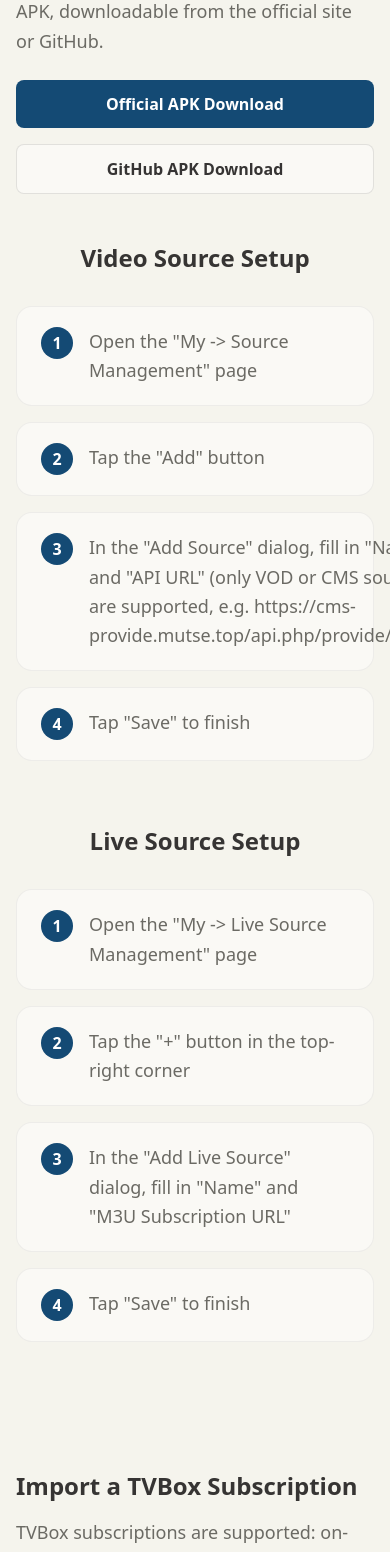
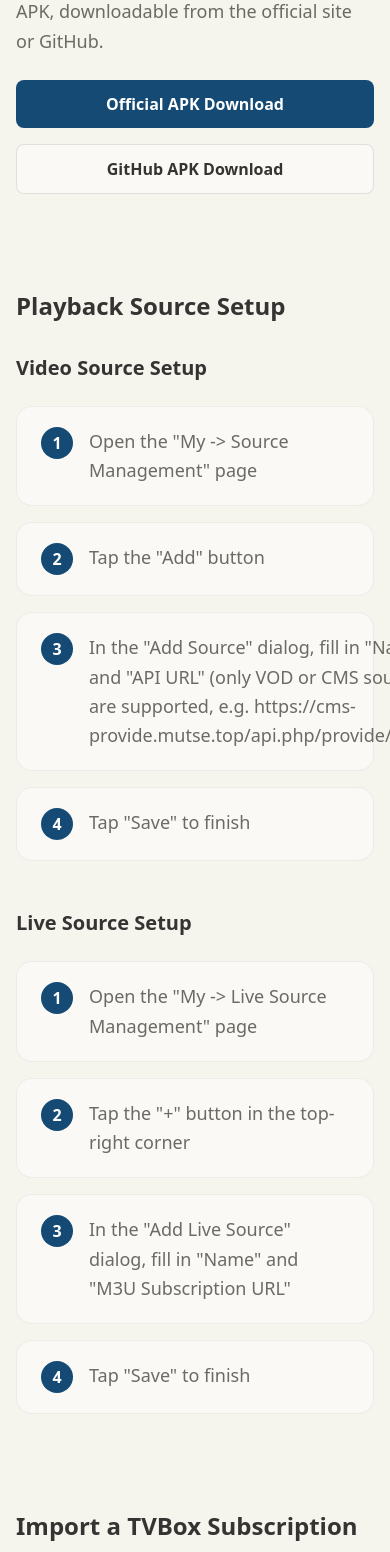
Before and after one commit to mutse/chitv-app-web, a React (Vite) app: page /android/help in a window 390 px wide. Shown: the part 432-1984 px from the top of the page. Built offline with nearby package versions, Linux system fonts and the light colour scheme.

Commit message:
安卓帮助页：播放源设置一级标题，下含视频源与直播源二级标题

```diff
--- a/src/locale/en.ts
+++ b/src/locale/en.ts
@@ -262,6 +262,7 @@ export const en: Record<string, string> = {
   'help.apple.pro.content': 'The free version can save 1 source; ChiTV Pro offers unlimited sources with monthly auto-renewal, yearly auto-renewal, or a one-time lifetime purchase, all with the same source rights. After switching devices, use “Restore Purchases” in the app to recover valid rights for the same Apple account.',
   'help.android.download.title': 'Download & Install',
   'help.android.download.content': 'The Android version is available as an APK, downloadable from the official site or GitHub.',
+  'help.android.sources.title': 'Playback Source Setup',
   'help.android.tvbox.title': 'Import a TVBox Subscription',
   'help.android.tvbox.content': 'TVBox subscriptions are supported: on-demand imports only type=1 CMS sources, live imports only type=0 M3U sources; syncing merges new sources without deleting existing ones.',
   'help.android.update.title': 'In-App Updates',
--- a/src/locale/fr.ts
+++ b/src/locale/fr.ts
@@ -262,6 +262,7 @@ export const fr: Record<string, string> = {
   'help.apple.pro.content': 'La version gratuite peut enregistrer 1 source ; ChiTV Pro offre des sources illimitées avec un abonnement mensuel à renouvellement automatique, un abonnement annuel à renouvellement automatique ou un achat unique à vie, tous avec les mêmes droits sur les sources. Après un changement d’appareil, utilisez « Restaurer les achats » dans l’application pour récupérer les droits valides du même compte Apple.',
   'help.android.download.title': 'Téléchargement et installation',
   'help.android.download.content': 'La version Android est disponible en APK, téléchargeable depuis le site officiel ou GitHub.',
+  'help.android.sources.title': 'Configuration des sources de lecture',
   'help.android.tvbox.title': 'Importer un abonnement TVBox',
   'help.android.tvbox.content': 'Les abonnements TVBox sont pris en charge : la vidéo à la demande n’importe que les sources CMS de type=1, le direct n’importe que les sources M3U de type=0 ; la synchronisation fusionne les nouvelles sources sans supprimer les existantes.',
   'help.android.update.title': 'Mises à jour dans l’application',
--- a/src/locale/ja.ts
+++ b/src/locale/ja.ts
@@ -262,6 +262,7 @@ export const ja: Record<string, string> = {
   'help.apple.pro.content': '無料版は 1 件のソースを保存できます。ChiTV Pro はソース数無制限で、月額自動更新、年額自動更新、買い切りの 3 種類があり、ソースに関する権利は同じです。デバイスを変更した場合は、アプリ内の「購入の復元」で同じ Apple アカウントの有効な権利を復元できます。',
   'help.android.download.title': 'ダウンロードとインストール',
   'help.android.download.content': 'Android 版は APK 形式で提供され、公式サイトまたは GitHub からダウンロードできます。',
+  'help.android.sources.title': '再生ソース設定',
   'help.android.tvbox.title': 'TVBox サブスクリプションのインポート',
   'help.android.tvbox.content': 'TVBox サブスクリプションのインポートに対応しています。オンデマンドは type=1 の CMS ソースのみ、ライブは type=0 の M3U ソースのみを取り込みます。同期時は新しいソースをマージし、既存のソースを削除しません。',
   'help.android.update.title': 'アプリ内アップデート',
--- a/src/locale/tw.ts
+++ b/src/locale/tw.ts
@@ -262,6 +262,7 @@ export const tw: Record<string, string> = {
   'help.apple.pro.content': '免費版可以儲存 1 個片源；ChiTV Pro 不限片源數量，提供按月、按年自動續訂與一次性買斷三種方式，三者權益相同。更換裝置後，可在應用內使用「恢復購買」找回同一 Apple 帳戶的有效權益。',
   'help.android.download.title': '下載與安裝',
   'help.android.download.content': 'Android 版提供 APK 安裝包，可從官網或 GitHub 下載。',
+  'help.android.sources.title': '播放源設定',
   'help.android.tvbox.title': '匯入 TVBox 訂閱',
   'help.android.tvbox.content': '支援匯入 TVBox 訂閱：點播只匯入 type=1 的 CMS 源，直播只匯入 type=0 的 M3U 源；同步時會合併新源，不會刪除已有源。',
   'help.android.update.title': '應用內更新',
--- a/src/locale/zh.ts
+++ b/src/locale/zh.ts
@@ -262,6 +262,7 @@ export const zh: Record<string, string> = {
   'help.apple.pro.content': '免费版可以保存 1 个片源；ChiTV Pro 不限片源数量，提供按月、按年自动续订与一次性买断三种方式，三者权益相同。更换设备后，可在应用内使用“恢复购买”找回同一 Apple 账户的有效权益。',
   'help.android.download.title': '下载与安装',
   'help.android.download.content': 'Android 版提供 APK 安装包，可从官网或 GitHub 下载。',
+  'help.android.sources.title': '播放源设置',
   'help.android.tvbox.title': '导入 TVBox 订阅',
   'help.android.tvbox.content': '支持导入 TVBox 订阅：点播只导入 type=1 的 CMS 源，直播只导入 type=0 的 M3U 源；同步时会合并新源，不会删除已有源。',
   'help.android.update.title': '应用内更新',
--- a/src/pages/Help.tsx
+++ b/src/pages/Help.tsx
@@ -2,7 +2,6 @@ import { Link, useLocation } from 'react-router-dom'
 import { Mail } from 'lucide-react'
 import { useTranslation } from '../i18n/useTranslation'
 import { PageMeta } from '../components/PageMeta'
-import { AndroidGuide } from '../components/AndroidGuide'
 import { FaqSection } from '../components/FaqSection'
 import { CONTACT_EMAIL, TELEGRAM_URL, DOWNLOAD_URLS } from '../config'
 
@@ -57,8 +56,52 @@ export function Help() {
             </div>
           </section>
 
-          {/* Android：片源与直播源配置（复用 Android 页的同一指南，单一事实来源） */}
-          <AndroidGuide />
+          {/* Android：播放源设置（一级标题，下含视频源与直播源两个二级标题；
+              步骤文案仍复用 android.guide / android.liveGuide 两组 locale 键，与 Android 页同源；
+              Android 页的 AndroidGuide 组件本身不动） */}
+          <section className="py-12">
+            <div className="max-w-4xl mx-auto px-4 sm:px-6 lg:px-8">
+              <h2 className="text-2xl font-bold mb-8">{t('help.android.sources.title')}</h2>
+              <div className="space-y-12">
+                <div>
+                  <h3 className="text-xl font-bold mb-6">{t('android.guide.title')}</h3>
+                  <ol className="space-y-4">
+                    {[1, 2, 3, 4].map((n) => (
+                      <li
+                        key={n}
+                        className="flex gap-4 bg-surface border border-black/5 rounded-2xl px-6 py-5"
+                      >
+                        <span className="flex h-8 w-8 shrink-0 items-center justify-center rounded-full bg-primary text-white font-semibold">
+                          {n}
+                        </span>
+                        <p className="text-text-secondary leading-relaxed text-lg break-words">
+                          {t(`android.guide.step${n}`)}
+                        </p>
+                      </li>
+                    ))}
+                  </ol>
+                </div>
+                <div>
+                  <h3 className="text-xl font-bold mb-6">{t('android.liveGuide.title')}</h3>
+                  <ol className="space-y-4">
+                    {[1, 2, 3, 4].map((n) => (
+                      <li
+                        key={n}
+                        className="flex gap-4 bg-surface border border-black/5 rounded-2xl px-6 py-5"
+                      >
+                        <span className="flex h-8 w-8 shrink-0 items-center justify-center rounded-full bg-primary text-white font-semibold">
+                          {n}
+                        </span>
+                        <p className="text-text-secondary leading-relaxed text-lg break-words">
+                          {t(`android.liveGuide.step${n}`)}
+                        </p>
+                      </li>
+                    ))}
+                  </ol>
+                </div>
+              </div>
+            </div>
+          </section>
 
           {/* Android：TVBox 订阅与应用内更新 */}
           <section className="py-12">
```
